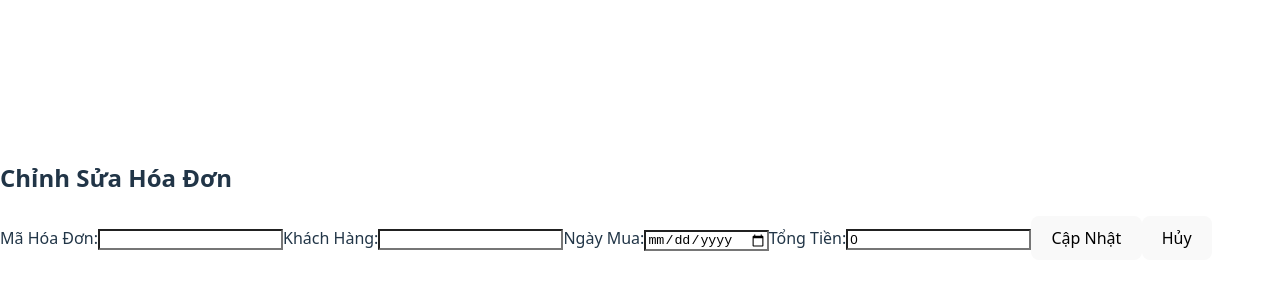
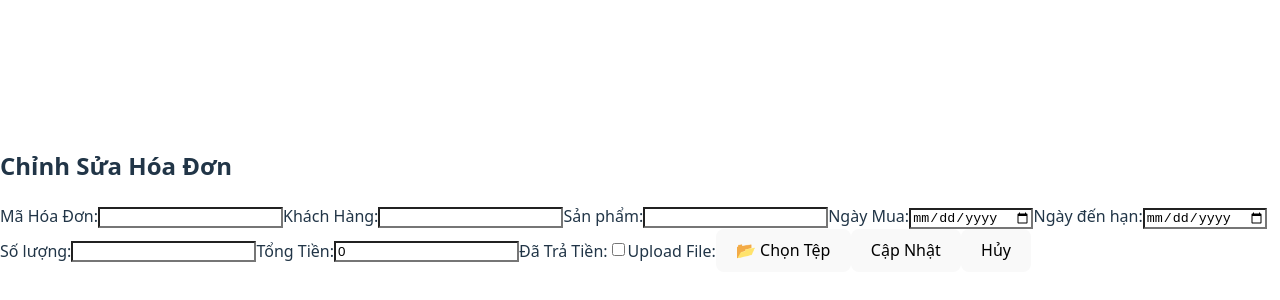
Before and after one commit to MinhChien3980/invoice-management, a React (Vite) app: page /update/1 in a window 1280 px wide. Shown: the part 200-500 px from the top of the page. Built offline with nearby package versions, Linux system fonts and the light colour scheme; no server answers.

Commit message:
update delete
update delete dialog

```diff
--- a/src/App.jsx
+++ b/src/App.jsx
@@ -10,6 +10,7 @@ const InvoiceManager = () => {
   const [invoices, setInvoices] = useState([]);
   const [isDialogOpen, setIsDialogOpen] = useState(false);
   const [message, setMessage] = useState('');
+  const [selectedInvoiceId, setSelectedInvoiceId] = useState(null);
   const navigate = useNavigate();
 
   useEffect(() => {
@@ -26,23 +27,26 @@ const InvoiceManager = () => {
   };
 
   // Open Delete Confirmation Dialog
-  const handleOpenDialog = () => {
+  const handleOpenDialog = (invoiceId) => {
+    setSelectedInvoiceId(invoiceId);
     setIsDialogOpen(true);
   };
 
   const handleCloseDialog = () => {
     setIsDialogOpen(false);
-    setMessage('');
+    setSelectedInvoiceId(null);
   };
 
-  const handleConfirmDelete = async (invoiceId) => {
+  const handleConfirmDelete = async () => {
+    if (!selectedInvoiceId) return;
+
     try {
-      await axios.delete(`${API_BASE_URL}/${invoiceId}`);
-      setMessage('✅ Invoice deleted successfully!');
-      fetchInvoices(); // Refresh list
+      await axios.delete(`${API_BASE_URL}/${selectedInvoiceId}`);
+      setInvoices((prevInvoices) => prevInvoices.filter(invoice => invoice.id !== selectedInvoiceId));
+      setIsDialogOpen(false);
+      setSelectedInvoiceId(null);
     } catch (error) {
-      console.error('Error deleting invoice:', error);
-      setMessage('❌ Failed to delete invoice.');
+      console.error('🚨 Error deleting invoice:', error);
     }
   };
 
@@ -55,10 +59,13 @@ const InvoiceManager = () => {
             <tr>
               <th>Mã Hóa Đơn</th>
               <th>Khách Hàng</th>
-              <th>Ngày</th>
+              <th>Ngày mua</th>
+              <th>Ngày Đến Hạn</th>
+              <th>Số lượng</th>
               <th>Tổng Tiền</th>
-              <th>Hóa Đơn</th>
-              <th>Hành Động</th>
+              <th>Tên Sản Phẩm</th>
+              <th>Status Hóa đơn</th>
+              <th>Status đã trả tiền</th>
             </tr>
             </thead>
             <tbody>
@@ -68,15 +75,31 @@ const InvoiceManager = () => {
                       <td>{invoice.invoiceNumber}</td>
                       <td>{invoice.userName}</td>
                       <td>{invoice.dateBuy}</td>
+                      <td>{invoice.outOfDateToPay}</td>
+                      <td>{invoice.amountOfProduct}</td>
                       <td>{invoice.price} VND</td>
+                      <td>{invoice.productName}</td>
+                      <td>{invoice.statusHasInvoice ? '✔️' : '❌'}</td>
+                      <td>{invoice.statusPaid ? '✔️' : '❌'}</td>
                       <td>
                         {invoice.pdfOrImgPath ? (
-                            <a href={invoice.pdfOrImgPath} target="_blank" rel="noopener noreferrer">📄 View File</a>
+                            <a
+                                href={
+                                  invoice.pdfOrImgPath.includes("/files/")
+                                      ? invoice.pdfOrImgPath.replace("/files/", "/uploads/") // Convert "/files/" to "/uploads/"
+                                      : `http://localhost:8080/uploads/${invoice.pdfOrImgPath.split('/').pop()}` // Ensure correct path
+                                }
+                                target="_blank"
+                                rel="noopener noreferrer"
+                            >
+                              📄 View File
+                            </a>
                         ) : 'No File'}
                       </td>
                       <td>
-                        <button className="action-button edit" onClick={() => navigate(`/update/${invoice.id}`)}>✏️</button>
-                        <button className="action-button delete" onClick={handleOpenDialog}>🗑️</button>
+                        <button className="action-button edit" onClick={() => navigate(`/update/${invoice.id}`)}>✏️
+                        </button>
+                        <button className="action-button delete" onClick={() => handleOpenDialog(invoice.id)}>🗑️</button>
                         <ConfirmDialog
                             isOpen={isDialogOpen}
                             onClose={handleCloseDialog}
--- a/src/pages/UpdateInvoice.jsx
+++ b/src/pages/UpdateInvoice.jsx
@@ -1,46 +1,76 @@
-import React, { useState, useEffect } from 'react';
+import React, { useState, useEffect, useRef } from 'react';
 import { useParams, useNavigate } from "react-router-dom";
 import axios from 'axios';
 
 const API_BASE_URL = 'http://localhost:8080/api/invoices';
 
 const UpdateInvoice = () => {
-    const { id } = useParams();
+    const { id } = useParams(); // Use id instead of invoiceNumber
     const navigate = useNavigate();
+    const fileInputRef = useRef(null);
+
     const [invoice, setInvoice] = useState({
-        invoiceNumber: '',
         userName: '',
         dateBuy: '',
         price: 0
     });
 
+    const [selectedFile, setSelectedFile] = useState(null);
+    const [uploadMessage] = useState('');
+
     useEffect(() => {
         fetchInvoice();
-    }, []);
+    }, [id]);
 
     const fetchInvoice = async () => {
         try {
+            console.log(`Fetching invoice by ID: ${id}`);
             const response = await axios.get(`${API_BASE_URL}/${id}`);
             setInvoice(response.data);
         } catch (error) {
-            console.error('Error fetching invoice:', error);
+            console.error('🚨 Error fetching invoice:', error);
         }
     };
 
     const handleChange = (e) => {
-        const { name, value } = e.target;
-        setInvoice({ ...invoice, [name]: value });
+        const { name, value, type, checked } = e.target;
+        setInvoice({
+            ...invoice,
+            [name]: type === "checkbox" ? checked : value
+        });
+    };
+
+
+    const handleFileChange = (event) => {
+        const file = event.target.files[0];
+        setSelectedFile(file);
     };
 
     const handleSubmit = async (e) => {
         e.preventDefault();
+
+        const formData = new FormData();
+        formData.append("invoiceNumber", invoice.invoiceNumber);
+        formData.append("userName", invoice.userName);
+        formData.append("dateBuy", invoice.dateBuy);
+        formData.append("price", invoice.price);
+        formData.append("outOfDateToPay", invoice.outOfDateToPay);
+        formData.append("amountOfProduct", invoice.amountOfProduct);
+        formData.append("productName", invoice.productName);
+
+        if (selectedFile) {
+            formData.append("file", selectedFile);
+        }
+
         try {
-            await axios.put(`${API_BASE_URL}/${id}`, invoice, {
-                headers: { 'Content-Type': 'application/json' }
+            await axios.put(`${API_BASE_URL}/update/${id}`, formData, {
+                headers: { "Content-Type": "multipart/form-data" }
             });
+
+            console.log("✅ Invoice updated successfully!");
             navigate('/'); // Redirect to Invoice Manager after update
         } catch (error) {
-            console.error('Error updating invoice:', error);
+            console.error("🚨 Error updating invoice:", error);
         }
     };
 
@@ -49,16 +79,57 @@ const UpdateInvoice = () => {
             <h2>Chỉnh Sửa Hóa Đơn</h2>
             <form onSubmit={handleSubmit}>
                 <label>Mã Hóa Đơn:</label>
-                <input type="text" name="invoiceNumber" value={invoice.invoiceNumber} onChange={handleChange} required />
+                <input style={{color: "black"}} type="text" name="invoiceNumber" value={invoice.invoiceNumber}
+                       onChange={handleChange} required/>
 
                 <label>Khách Hàng:</label>
-                <input type="text" name="userName" value={invoice.userName} onChange={handleChange} required />
+                <input style={{color: "black"}} type="text" name="userName" value={invoice.userName}
+                       onChange={handleChange} required/>
+
+                <label>Sản phẩm:</label>
+                <input style={{color: "black"}} type="text" name="userName" value={invoice.productName}
+                       onChange={handleChange} required/>
 
                 <label>Ngày Mua:</label>
-                <input type="date" name="dateBuy" value={invoice.dateBuy} onChange={handleChange} required />
+                <input style={{color: "black"}} type="date" name="dateBuy" value={invoice.dateBuy}
+                       onChange={handleChange} required/>
+
+                <label>Ngày đến hạn:</label>
+                <input style={{color: "black"}} type="date" name="outOfDateToPay" value={invoice.outOfDateToPay}
+                       onChange={handleChange} required/>
+
+                <label>Số lượng:</label>
+                <input style={{color: "black"}} type="number" name="amountOfProduct" value={invoice.amountOfProduct}
+                       onChange={handleChange} required/>
 
                 <label>Tổng Tiền:</label>
-                <input type="number" name="price" value={invoice.price} onChange={handleChange} required />
+                <input style={{color: "black"}} type="number" name="price" value={invoice.price} onChange={handleChange}
+                       required/>
+
+                <label>Đã Trả Tiền:</label>
+                <input
+                    type="checkbox"
+                    name="statusPaid"
+                    checked={invoice.statusPaid || false}
+                    onChange={handleChange}
+                />
+
+                <label>Upload File:</label>
+                <button type="button" onClick={() => fileInputRef.current.click()}>📂 Chọn Tệp</button>
+                <input
+                    type="file"
+                    ref={fileInputRef}
+                    style={{display: 'none'}}
+                    onChange={handleFileChange}
+                    accept=".pdf,.jpg,.png"
+                />
+                {selectedFile && <p>📄 Selected File: {selectedFile.name}</p>}
+                {uploadMessage && <p>{uploadMessage}</p>}
+
+                {invoice.pdfOrImgPath && (
+                    <p>🔗 Current File: <a href={`http://localhost:8080/files/${invoice.pdfOrImgPath}`} target="_blank"
+                                          rel="noopener noreferrer">View File</a></p>
+                )}
 
                 <button type="submit">Cập Nhật</button>
                 <button type="button" onClick={() => navigate('/')}>Hủy</button>
```
